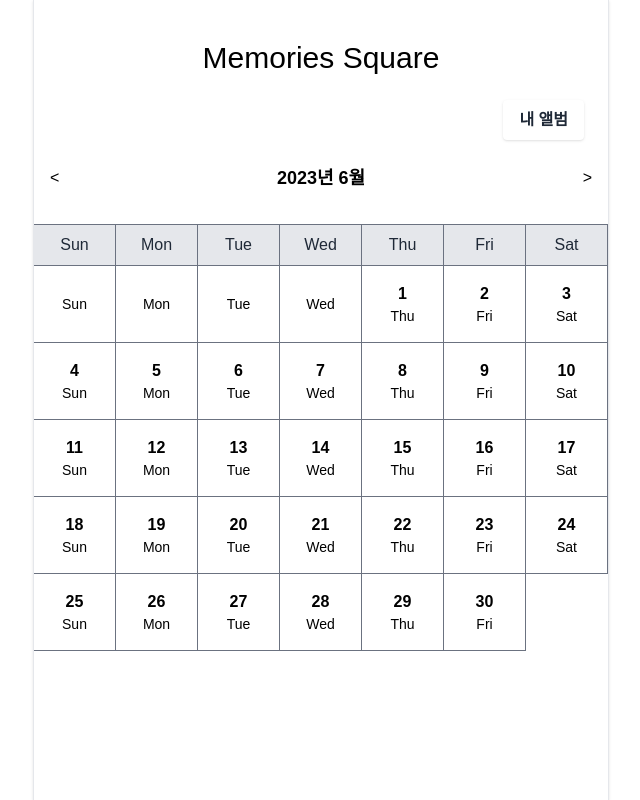
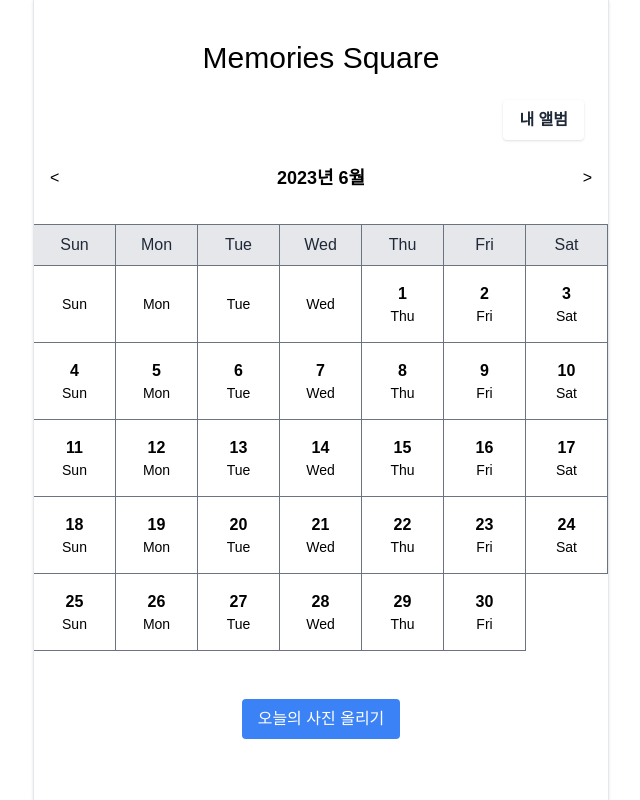
Before and after one commit to Leets-Official/MemoriesSquare-FE, a SvelteKit app: page / in a window 1280 px wide. Shown: the whole page, without its empty margins (319-959 px from the left). Built offline with nearby package versions, Linux system fonts and the light colour scheme; a web font is replaced by a local one.

Commit message:
오늘의 사진 올리기 버튼 추가

```diff
--- a/src/pages/calendarPage/CalendarPage.svelte
+++ b/src/pages/calendarPage/CalendarPage.svelte
@@ -7,10 +7,14 @@
 	<div class="pt-10">
 		<p class="text-3xl text-center">Memories Square</p>
 		<div class="float-right ">
-			<ImageModal/>
+			<button class="bg-white hover:bg-gray-100 float-right text-gray-800 font-semibold m-6 py-2 px-4 border:none border-gray-400 rounded shadow">
+				내 앨범
+			</button>
+
 		</div>
 		<div class="clear-right mt-20">
 			<Calendar/>
+			<ImageModal/>
 		</div>
 	</div>
 </section>
--- a/src/pages/calendarPage/imageupload/ImageModal.svelte
+++ b/src/pages/calendarPage/imageupload/ImageModal.svelte
@@ -44,10 +44,8 @@
     }
 </script>
 
-<div>
-    <button on:click="{openImageModal}" class="bg-white hover:bg-gray-100 float-right text-gray-800 font-semibold m-6 py-2 px-4 border:none border-gray-400 rounded shadow">
-        내 앨범
-    </button>
+<div class="flex flex-wrap mt-12">
+    <button on:click="{openImageModal}" class="px-4 py-2 mx-auto bg-blue-500 text-white rounded">오늘의 사진 올리기</button>
     {#if isOpen}
         <div class="fixed inset-0 flex items-center justify-center z-50">
         <div class="overlay fixed inset-0 bg-gray-900 opacity-50"></div>
```
